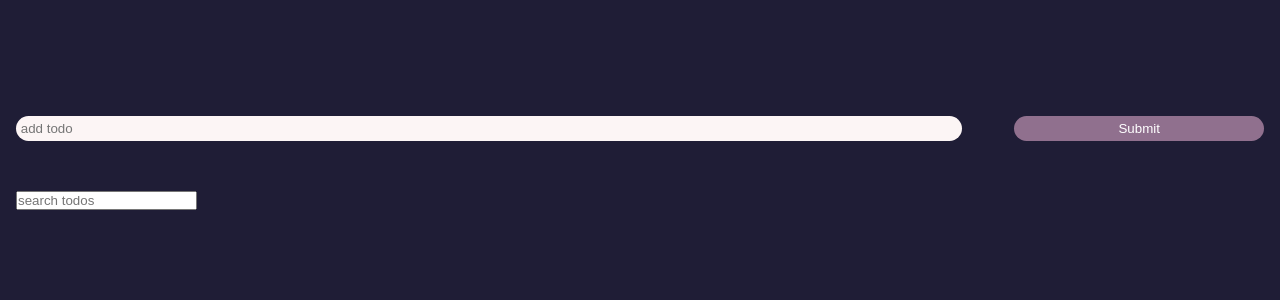
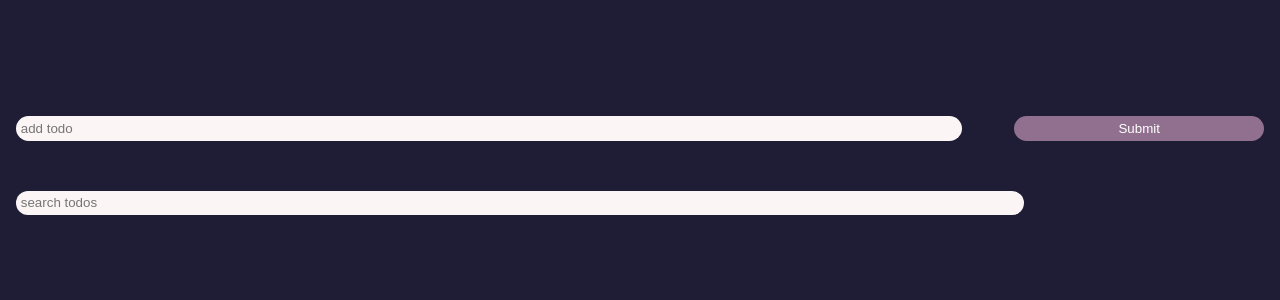
Before and after one commit to abemartinez2020/todo-list, a React (Create React App) app: page / in a window 1280 px wide. Shown: the top 300 px of the page. Built offline with nearby package versions, Linux system fonts and the light colour scheme; a web font is replaced by a local one.

Commit message:
made my css more modular

```diff
--- a/src/components/SearchBar.css
+++ b/src/components/SearchBar.css
@@ -1,3 +1,9 @@
 .search-bar {
   margin-top: 50px;
 }
+
+.search-bar input {
+  outline: none;
+  width: 80%;
+  padding: 0.3rem;
+}
--- a/src/components/TodoForm.css
+++ b/src/components/TodoForm.css
@@ -4,19 +4,7 @@
 }
 
 .todo-form input {
-  outline: none;
-  border: none;
-  background-color: rgb(252, 245, 245);
-  padding: 0.3rem;
   width: 75%;
-  border-radius: 20px;
-}
-
-.todo-form input:focus {
-  background-color: #380134;
-  border: 1px solid #fff;
-
-  color: #fff;
 }
 
 .todo-form button {
--- a/src/index.css
+++ b/src/index.css
@@ -13,3 +13,18 @@ body {
 ul {
   list-style-type: none;
 }
+
+input {
+  outline: none;
+  border: none;
+  background-color: rgb(252, 245, 245);
+  padding: 0.3rem;
+  border-radius: 20px;
+}
+
+input:focus {
+  background-color: #380134;
+  border: 1px solid #fff;
+
+  color: #fff;
+}
```
